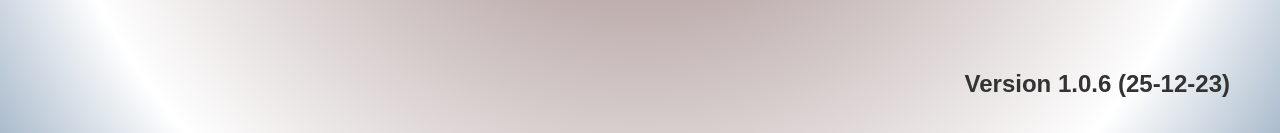
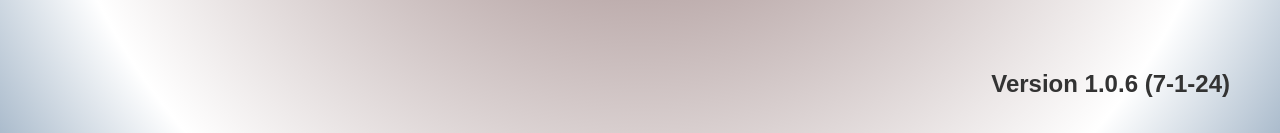
Before and after one commit to PatrickOTierney/SchoolNotesSite, a plain HTML site: page index.html in a window 1280 px wide. Shown: the part 674-807 px from the top of the page. Drawn offline with Linux system fonts and the light colour scheme.

Commit message:
Update index.html

```diff
--- a/index.html
+++ b/index.html
@@ -267,7 +267,7 @@
                 <button class = "subject Biology">Biology</button>
 
             </div>
-            <h3 class = "version">Version 1.0.6 (25-12-23)</h3>
+            <h3 class = "version">Version 1.0.6 (7-1-24)</h3>
         </div>
 
 
```
